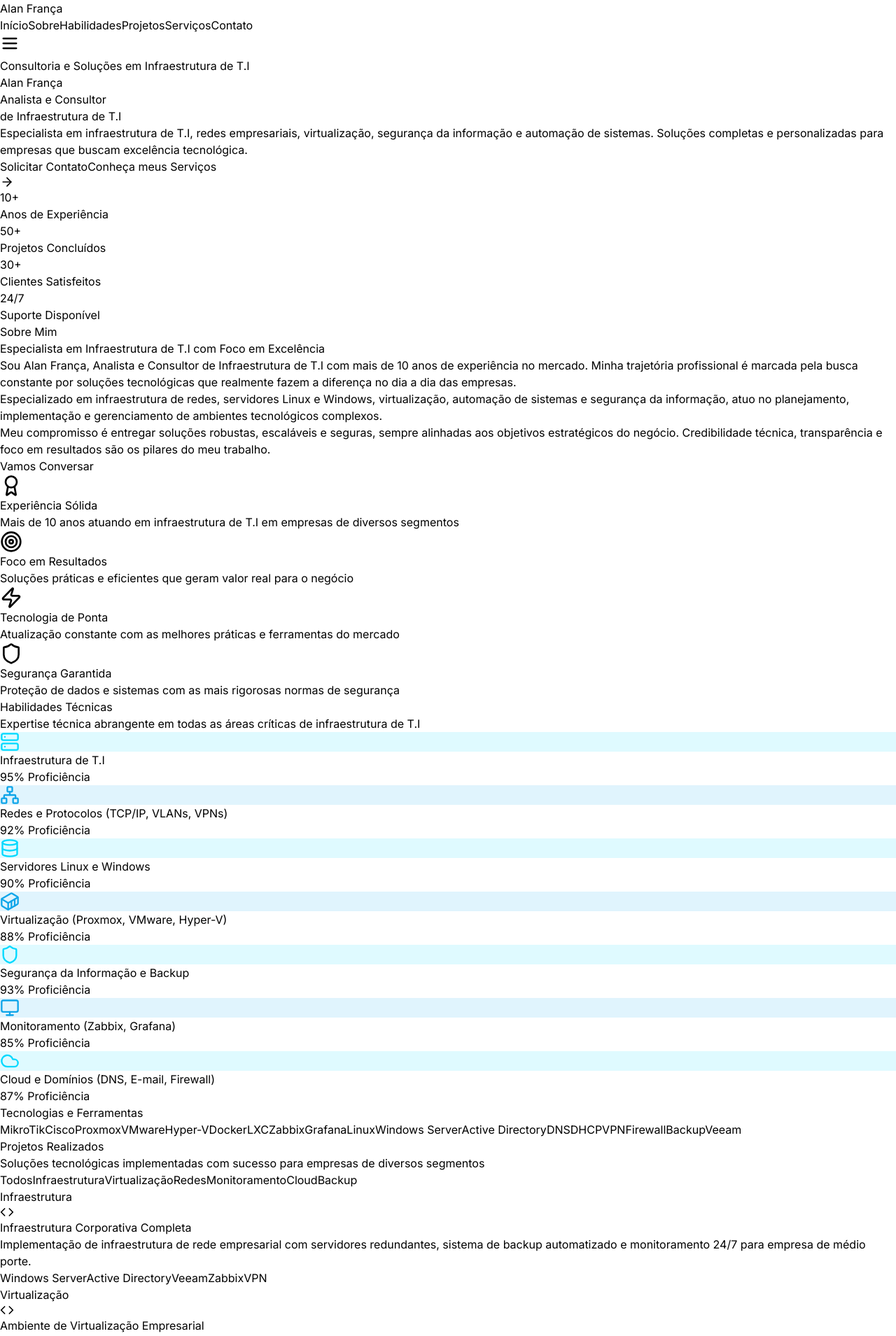
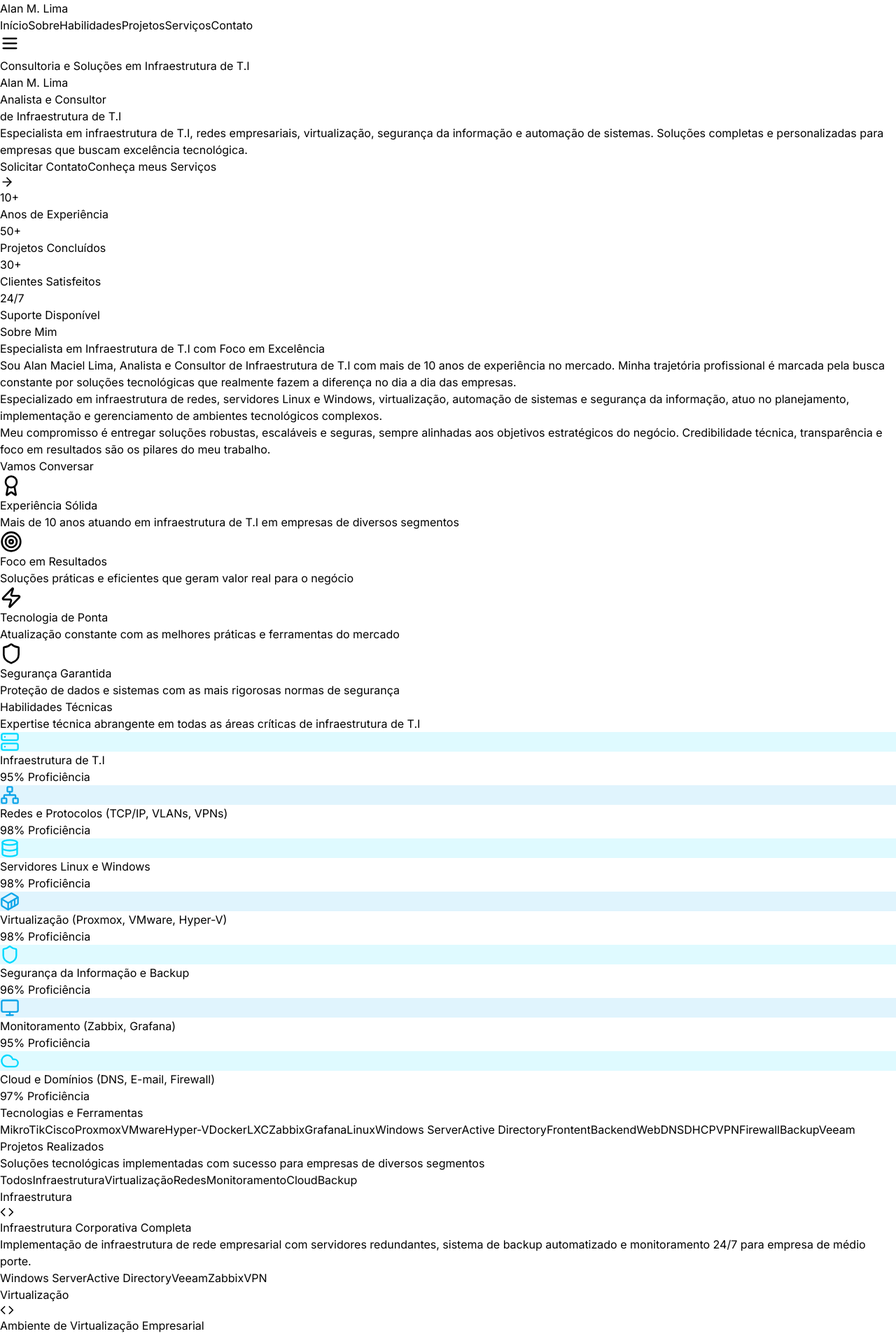
Before and after one commit to NZ-247/WebSite-portifolio, a React (Vite) app: page / in a window 1280 px wide. Shown: the top 1909 px of the page at 70% size. Built offline with nearby package versions, Linux system fonts and the light colour scheme.

Commit message:
Atualização de contatos e Créditos do Site, e .gitignore para evitar Logs e arguivos gerados pelo código

```diff
--- a/src/components/About.tsx
+++ b/src/components/About.tsx
@@ -45,7 +45,7 @@
               Especialista em Infraestrutura de T.I com Foco em Excelência
             </h3>
             <p className="text-[#94A3B8] text-lg leading-relaxed">
-              Sou Alan França, Analista e Consultor de Infraestrutura de T.I com mais de 10 anos de experiência
+              Sou Alan Maciel Lima, Analista e Consultor de Infraestrutura de T.I com mais de 10 anos de experiência
               no mercado. Minha trajetória profissional é marcada pela busca constante por soluções tecnológicas
               que realmente fazem a diferença no dia a dia das empresas.
             </p>
--- a/src/components/Certifications.tsx
+++ b/src/components/Certifications.tsx
@@ -112,7 +112,7 @@
               <p className="text-[#94A3B8]">Certificações Profissionais</p>
             </div>
             <div>
-              <div className="text-4xl font-bold text-[#00D9FF] mb-2">10+</div>
+              <div className="text-4xl font-bold text-[#00D9FF] mb-2">4+</div>
               <p className="text-[#94A3B8]">Anos de Experiência</p>
             </div>
             <div>
--- a/src/components/Footer.tsx
+++ b/src/components/Footer.tsx
@@ -51,7 +51,7 @@
         <div className="grid md:grid-cols-2 lg:grid-cols-4 gap-8 mb-8">
           {/* Brand Section */}
           <div className="lg:col-span-1">
-            <h3 className="text-2xl font-bold text-[#00D9FF] mb-4">Alan França</h3>
+            <h3 className="text-2xl font-bold text-[#00D9FF] mb-4">Alan M. Lima</h3>
             <p className="text-[#94A3B8] leading-relaxed mb-4">
               Analista e Consultor de Infraestrutura de T.I especializado em soluções completas para empresas.
             </p>
@@ -105,7 +105,7 @@
           <div className="flex flex-col md:flex-row justify-between items-center gap-4">
             {/* Copyright */}
             <p className="text-[#94A3B8] text-sm text-center md:text-left">
-              © {currentYear} Alan França. Todos os direitos reservados.
+              © {currentYear} Alan M. Lima Todos os direitos reservados.
             </p>
 
             {/* Back to Top Button */}
--- a/src/components/Hero.tsx
+++ b/src/components/Hero.tsx
@@ -33,7 +33,7 @@
 
           {/* Main Heading */}
           <h1 className="text-4xl sm:text-5xl md:text-6xl lg:text-7xl font-bold mb-6 leading-tight">
-            <span className="text-[#F8FAFC]">Alan França</span>
+            <span className="text-[#F8FAFC]">Alan M. Lima</span>
             <br />
             <span className="text-transparent bg-clip-text bg-gradient-to-r from-[#00D9FF] to-[#0EA5E9]">
               Analista e Consultor
--- a/src/components/Navbar.tsx
+++ b/src/components/Navbar.tsx
@@ -48,7 +48,7 @@
               }}
               className="text-xl md:text-2xl font-bold text-[#00D9FF] hover:text-[#0EA5E9] transition-colors"
             >
-              Alan França
+              Alan M. Lima
             </a>
           </div>
 
--- a/src/components/Skills.tsx
+++ b/src/components/Skills.tsx
@@ -42,37 +42,37 @@
     },
     {
       name: "Redes e Protocolos (TCP/IP, VLANs, VPNs)",
-      level: 92,
+      level: 98,
       icon: <Network size={28} />,
       color: "#0EA5E9",
     },
     {
       name: "Servidores Linux e Windows",
-      level: 90,
+      level: 98,
       icon: <Database size={28} />,
       color: "#00D9FF",
     },
     {
       name: "Virtualização (Proxmox, VMware, Hyper-V)",
-      level: 88,
+      level: 98,
       icon: <Container size={28} />,
       color: "#0EA5E9",
     },
     {
       name: "Segurança da Informação e Backup",
-      level: 93,
+      level: 96,
       icon: <Shield size={28} />,
       color: "#00D9FF",
     },
     {
       name: "Monitoramento (Zabbix, Grafana)",
-      level: 85,
+      level: 95,
       icon: <Monitor size={28} />,
       color: "#0EA5E9",
     },
     {
       name: "Cloud e Domínios (DNS, E-mail, Firewall)",
-      level: 87,
+      level: 97,
       icon: <Cloud size={28} />,
       color: "#00D9FF",
     },
@@ -153,6 +153,9 @@
               "Linux",
               "Windows Server",
               "Active Directory",
+              "Frontent",
+              "Backend",
+              "Web",
               "DNS",
               "DHCP",
               "VPN",
```
Also changed, not shown: 1 other file (tests, documents, lock files or other folders).
